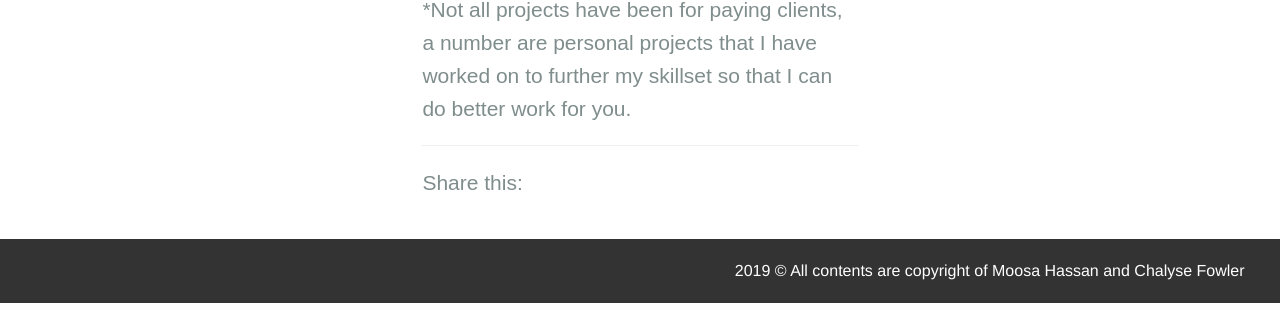
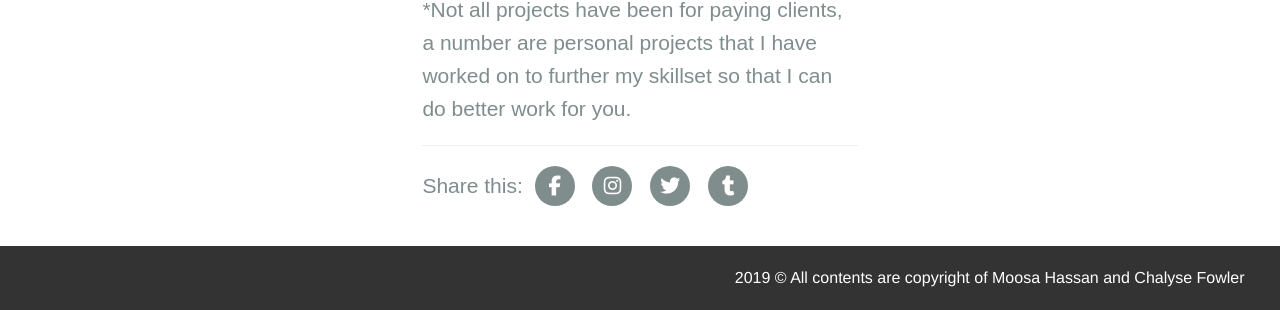
Before and after one commit to moosahassanx/Designed-by-Chalyse, a plain HTML site: page portfolio.html in a window 1280 px wide. Shown: the part 4426-4736 px from the top of the page. Drawn offline with nearby package versions, Linux system fonts and the light colour scheme; files whose address does not match are found by name.

Commit message:
share portfolio buttons

```diff
--- a/portfolio.html
+++ b/portfolio.html
@@ -6,6 +6,7 @@
 	<link rel="stylesheet" type="text/css" href="css/indexstyle.css">
 	<meta name="viewport" content="width=device-width, initial-scale=1">
 	<link rel="stylesheet" href="https://maxcdn.bootstrapcdn.com/bootstrap/3.4.1/css/bootstrap.min.css">
+	<script src="https://kit.fontawesome.com/a913ebebd3.js" crossorigin="anonymous"></script>
 	<script src="https://ajax.googleapis.com/ajax/libs/jquery/3.4.1/jquery.min.js"></script>
 	<script src="https://maxcdn.bootstrapcdn.com/bootstrap/3.4.1/js/bootstrap.min.js"></script>
 </head>
@@ -62,14 +63,11 @@
 			I made two patterns that I was considering using within the final design. The first is the pattern that I used on my design as some bubbly shapes that loosely represent the joy of eating chocolate. The second was a subtle pattern that I was considering using as a low opacity pattern in the background of the red, however once I had all the elements that I wanted in my final design, I felt like it hindered rather than helped the design.
 		</p>
 
-
 		<h5 class="portfolio-header">Font</h5>
 		<p id="small-text">
 			A description of the project and the works presented. The aim of my font was to be a header font for a website. I wanted it to have a high contrast and a fairly thick weight. The aim was also to have a fairly condensed, balanced font. It was important that the font was even with high readability. I did want to show some personality through the use of ball terminals and hairline serifs.
 		</p>
 		<img src="D:\CHALYSE WEBSITE\Designed-by-Chalyse\images\portfolio\asset-4full-font.png" alt="Chalyse Font Alphabet" style="width: 100%;">
-
-
 
 		<h5 class="portfolio-header">Album Cover Design</h5>
 		<p id="small-text">
@@ -105,9 +103,6 @@
 			<img src="D:\CHALYSE WEBSITE\Designed-by-Chalyse\images\portfolio\asset-1gcd-illustration.png" alt="GCD Illustration Design" style="width: 100%">
 		</div>
 
-
-
-
 		<h5 class="portfolio-header">Poster / Advertising Design</h5>
 		<p id="small-text">
 			I am showcasing below some of my various poster designs.
@@ -127,24 +122,16 @@
 			</div>
 		</div>
 
-
-
-
-
-
-
-
-
-
 		<p id="small-text">*Not all projects have been for paying clients, a number are personal projects that I have worked on to further my skillset so that I can do better work for you.</p>
 		<hr>
 
-
-		<p id="small-text">Share this:</p>
-		<!-- needs twitter logo and facebook logo (this should be easy) -->
+		<p id="small-text">Share this:
+			<a class="s-m" href="#" target="_blank"><i class="fa fa-facebook" aria-hidden="true"></i></a>
+			<a class="s-m" href="#" target="_blank"><i class="fa fa-instagram" aria-hidden="true"></i></a>
+			<a class="s-m" href="#" target="_blank"><i class="fab fa-twitter"></i></a>
+			<a class="s-m" href="#" target="_blank"><i class="fab fa-tumblr"></i></a>
+		</p>
 	</div>
-
-
 
 	<footer id="main-footer">
 		<p id="main-footer">2019 &copy; All contents are copyright of Moosa Hassan and Chalyse Fowler</p>
```
